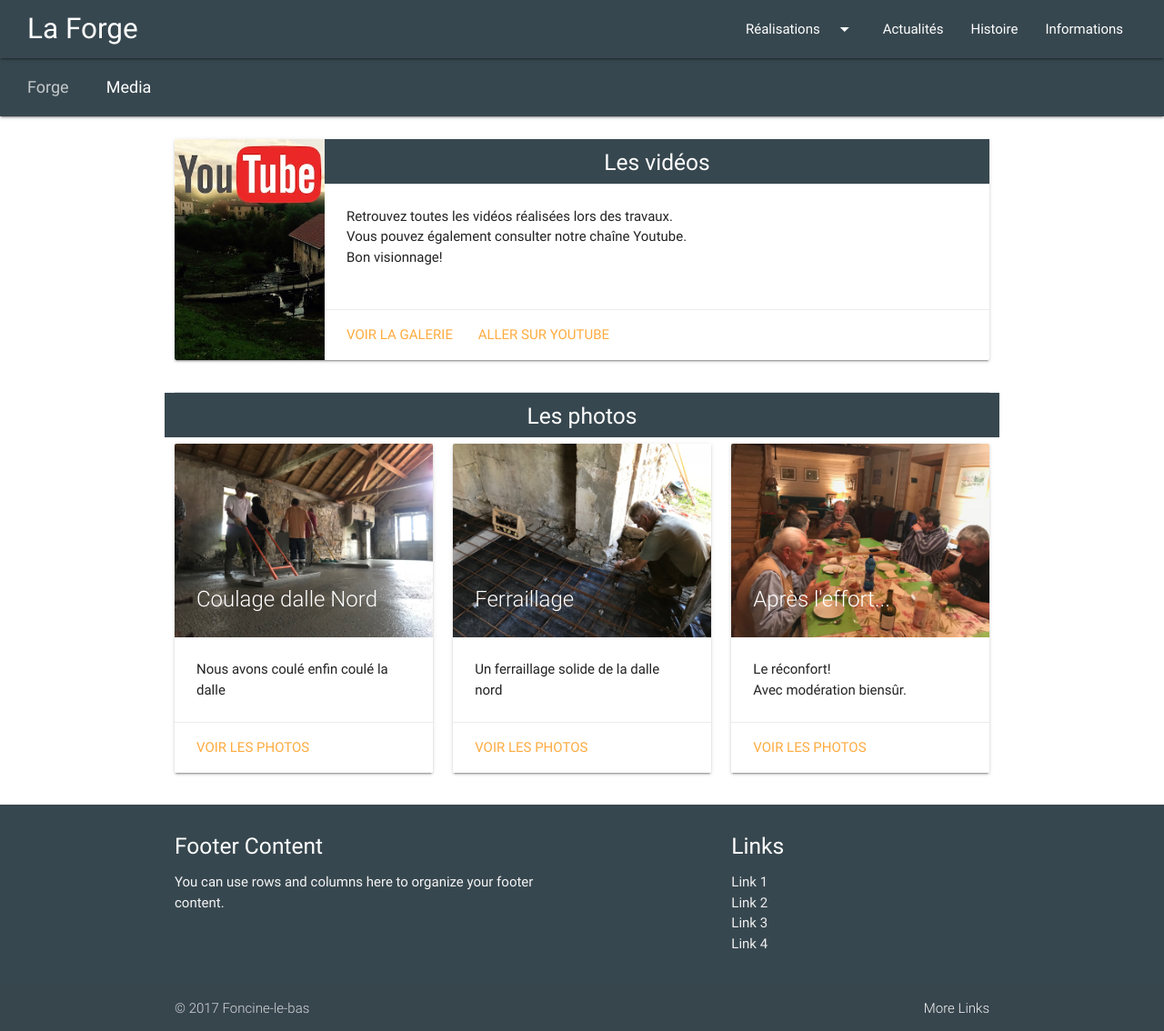
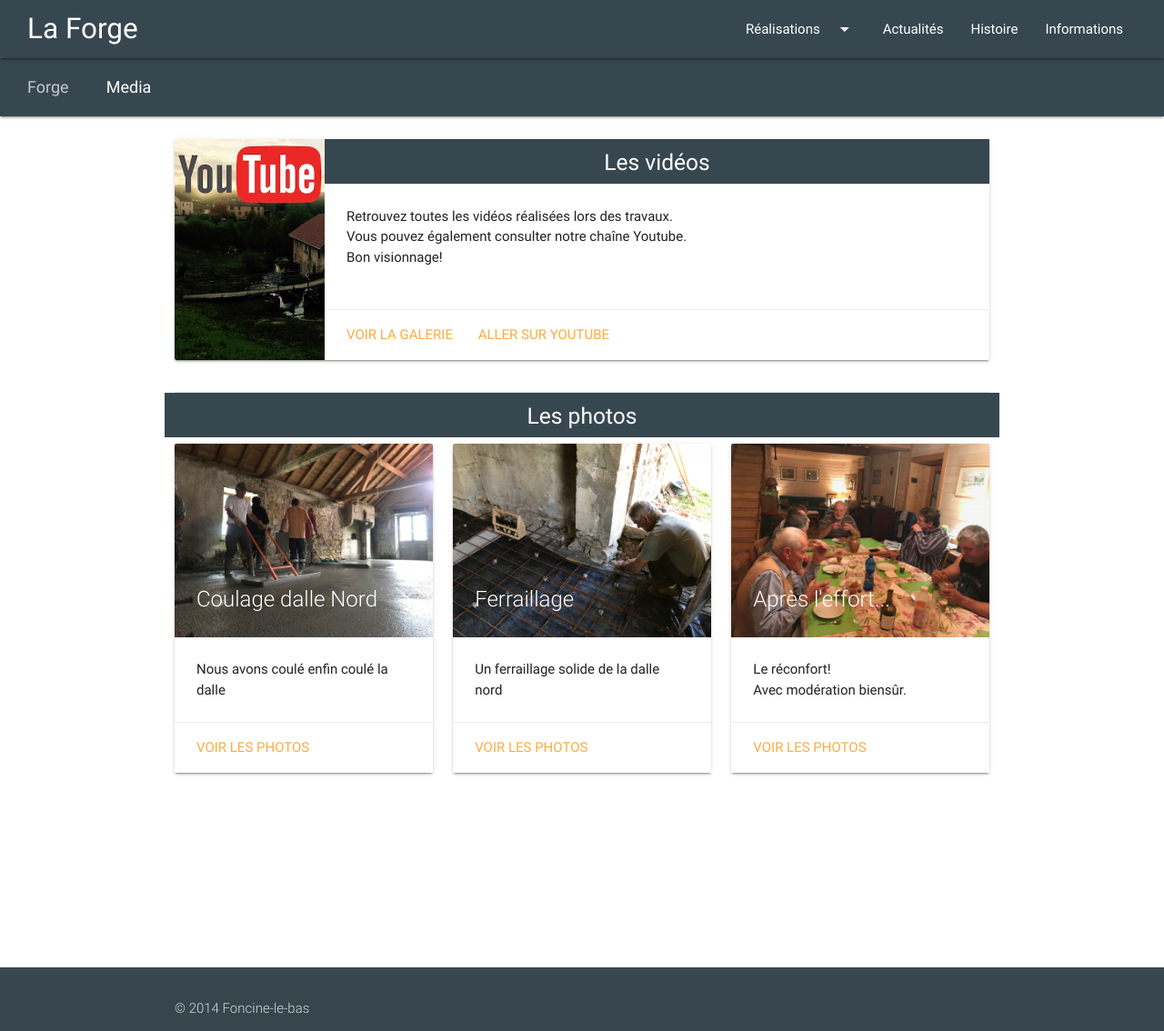
Before and after one commit to asso-foncine/la-forge, a Jekyll site: the page built from media.md, in a window 1280 px wide and 1134 px high. Shown: the whole window at 91% size. Built offline with Jekyll 4.4.1, drawn with Linux system fonts in a browser that asks for light colours; nearby versions of some CDN libraries.

Commit message:
Bas de page

```diff
--- a/_includes/footer.html
+++ b/_includes/footer.html
@@ -1,80 +1,11 @@
 <footer class="page-footer">
-  <div class="container">
-    <div class="row">
-      <div class="col l6 s12">
-        <h5 class="white-text">Footer Content</h5>
-        <p class="grey-text text-lighten-4">You can use rows and columns here to organize your footer content.</p>
+    <div class="container">
+
       </div>
-      <div class="col l4 offset-l2 s12">
-        <h5 class="white-text">Links</h5>
-        <ul>
-          <li>
-            <a class="grey-text text-lighten-3" href="#!">Link 1</a>
-          </li>
-          <li>
-            <a class="grey-text text-lighten-3" href="#!">Link 2</a>
-          </li>
-          <li>
-            <a class="grey-text text-lighten-3" href="#!">Link 3</a>
-          </li>
-          <li>
-            <a class="grey-text text-lighten-3" href="#!">Link 4</a>
-          </li>
-        </ul>
+      <div class="footer-copyright">
+        <div class="container">
+        <span>© 2014 Foncine-le-bas</span>
+        <a class="grey-text text-lighten-4 right" href="#!"></a>
+        </div>
       </div>
-    </div>
-  </div>
-  <div class="footer-copyright">
-    <div class="container">
-      © 2017 Foncine-le-bas
-      <a class="grey-text text-lighten-4 right" href="#!">More Links</a>
-    </div>
-  </div>
 </footer>
-
-<!--footer class="site-footer">
-
-  <div class="wrapper">
-
-    <h2 class="footer-heading">{{ site.title | escape }}</h2>
-
-    <div class="footer-col-wrapper">
-      <div class="footer-col footer-col-1">
-        <ul class="contact-list">
-          <li>
-            {% if site.author %}
-              {{ site.author | escape }}
-            {% else %}
-              {{ site.title | escape }}
-            {% endif %}
-            </li>
-            {% if site.email %}
-            <li><a href="mailto:{{ site.email }}">{{ site.email }}</a></li>
-            {% endif %}
-        </ul>
-      </div>
-
-      <div class="footer-col footer-col-2">
-        <ul class="social-media-list">
-          {% if site.github_username %}
-          <li>
-            {% include icon-github.html username=site.github_username %}
-          </li>
-          {% endif %}
-
-          {% if site.twitter_username %}
-          <li>
-            {% include icon-twitter.html username=site.twitter_username %}
-          </li>
-          {% endif %}
-        </ul>
-      </div>
-
-      <div class="footer-col footer-col-3">
-        <p>{{ site.description | escape }}</p>
-      </div>
-    </div>
-
-  </div>
-
-</footer-->
--- a/css/style.scss
+++ b/css/style.scss
@@ -4,6 +4,16 @@
 
 // Imports
 @import "materialize";
+
+body {
+  display: flex;
+  min-height: 100vh;
+  flex-direction: column;
+}
+
+main {
+  flex: 1 0 auto;
+}
 
 .home-card {
 
```
